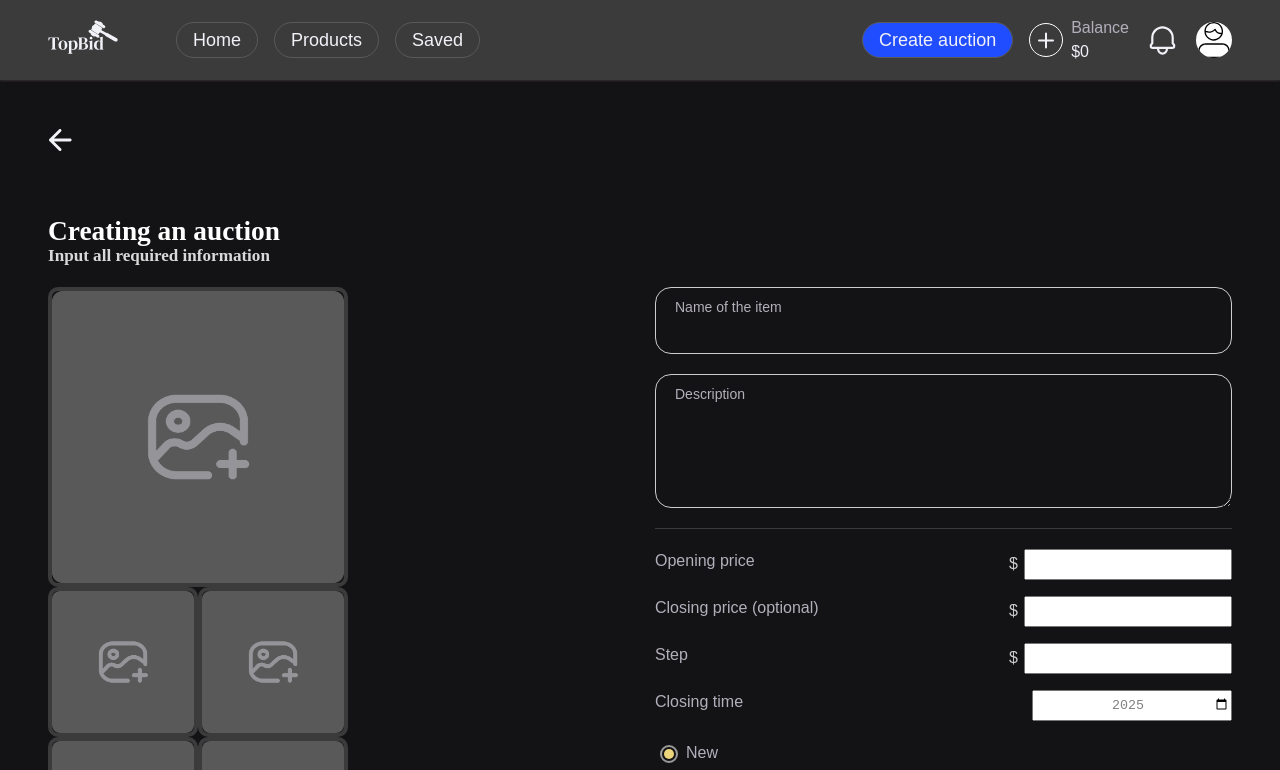
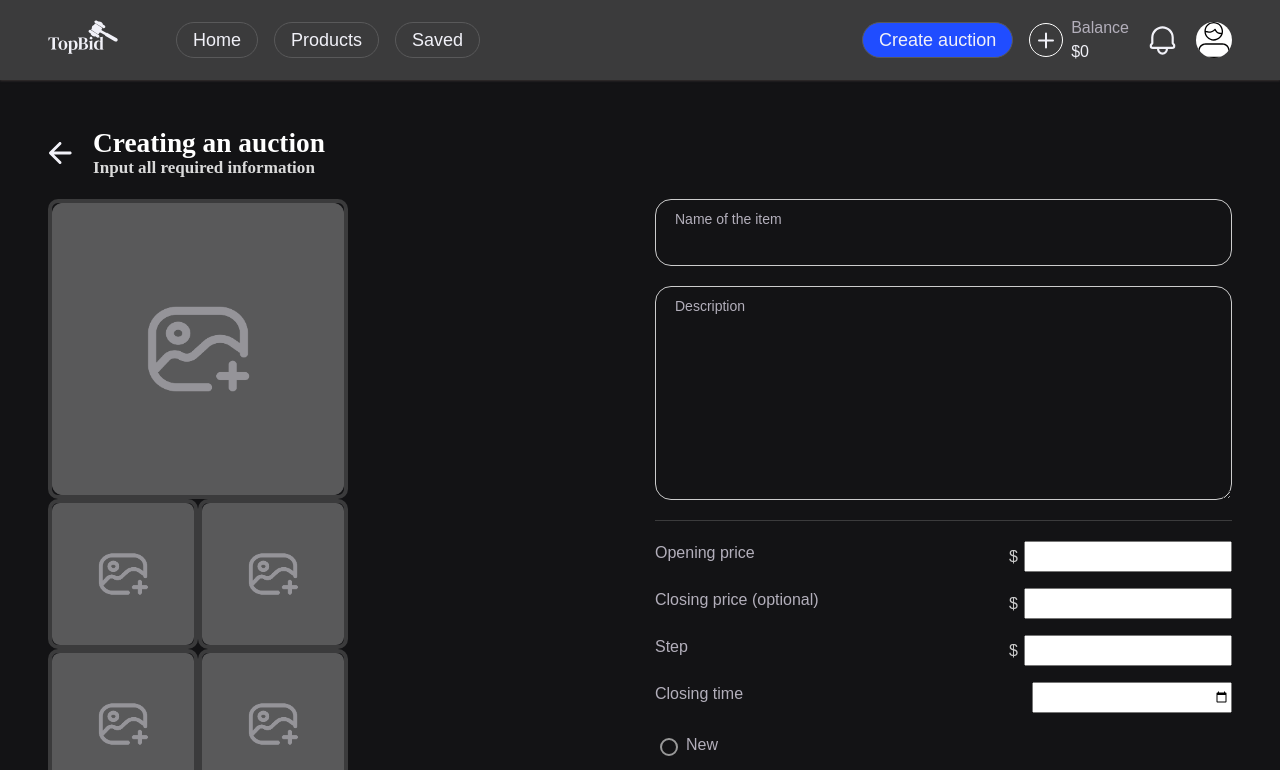
Before and after one commit to Eater228/team-project-fe, a React (Vite) app: page /#/create in a window 1280 px wide. Shown: the top 770 px of the page. Built offline with nearby package versions, Linux system fonts and the light colour scheme; a web font is replaced by a local one.

Commit message:
Fix look calendar

```diff
--- a/src/Component/CreatePage/CreatePage.module.scss
+++ b/src/Component/CreatePage/CreatePage.module.scss
@@ -17,7 +17,9 @@
   }
 
   .header {
-    margin-top: 88px;
+    display: flex;
+    align-items: center;
+    // margin-top: 88px;
     margin-bottom: 20px;
     width: 100%;
 
@@ -32,7 +34,7 @@
     }
 
     p {
-      color: #D9D9D9;
+      color: #d9d9d9;
       margin: 0;
       text-align: left;
       font-family: Lexend Exa;
@@ -44,8 +46,10 @@
   }
 
   .backButton {
-    position: absolute;
-    // padding: 21px;
+    // position: absolute;
+    display: flex;
+    align-items: center;
+    padding-right: 21px;
     left: 48px;
     cursor: pointer;
     // margin-bottom: 20px;
@@ -143,8 +147,6 @@
           }
         }
 
-
-
         .smallImages {
           // flex-wrap: wrap;
           // flex-grow: 1; /* Дозволяє займати доступний простір */
@@ -218,6 +220,7 @@
     flex: 1;
     display: flex;
     flex-direction: column;
+    margin-top: 71px;
     gap: 20px;
 
     .formGroup {
@@ -259,7 +262,7 @@
         background-color: inherit;
         padding: 32px 0 0 20px;
         resize: vertical;
-        height: 100px;
+        height: 180px;
       }
     }
 
@@ -297,6 +300,26 @@
           input {
             min-height: 25px;
             padding-left: 25px;
+          }
+
+          input[type="date"]:not(.filled)::-webkit-datetime-edit-text,
+          input[type="date"]:not(.filled)::-webkit-datetime-edit-year-field,
+          input[type="date"]:not(.filled)::-webkit-datetime-edit-month-field,
+          input[type="date"]:not(.filled)::-webkit-datetime-edit-day-field {
+            color: transparent;
+          }
+
+          /* Після вибору дати робимо все білим */
+          input[type="date"].filled::-webkit-datetime-edit-year-field,
+          input[type="date"].filled::-webkit-datetime-edit-month-field,
+          input[type="date"].filled::-webkit-datetime-edit-day-field {
+            color: white;
+          }
+
+          /* Робить так, щоб увесь input реагував на клік */
+          input[type="date"] {
+            // color: red;
+            cursor: pointer;
           }
 
           .datetime {
--- a/src/Component/CreatePage/CreatePage.tsx
+++ b/src/Component/CreatePage/CreatePage.tsx
@@ -5,6 +5,7 @@ import { useSelector } from 'react-redux';
 import { RootState } from '../../Store/Store'; // Adjust the import path as necessary
 import ArrowBackIcon from '/img/icons/ArrowBack.svg'; // Adjust the import path as necessary
 import { AuctionLotData, userService } from '../../Service/userService';
+import classNames from 'classnames';
 
 const categories = [
   "Art & Antiques",
@@ -29,8 +30,8 @@ export const CreatePage: React.FC = () => {
   const [openingPrice, setOpeningPrice] = useState('');
   const [closingPrice, setClosingPrice] = useState('');
   const [step, setStep] = useState('');
-  const [condition, setCondition] = useState('new');
-  const [category, setCategory] = useState(categories[0]);
+  const [condition, setCondition] = useState('');
+  const [category, setCategory] = useState('');
   const [showModal, setShowModal] = useState(false);
   const [errors, setErrors] = useState<{ [key: string]: boolean | string }>({});
   const [closingTime, setClosingTime] = useState('');
@@ -107,7 +108,7 @@ export const CreatePage: React.FC = () => {
         setClosingPrice("");
         setStep("");
         setCondition("new");
-        setCategory(categories[0]);
+        setCategory("");
         setImages([]);
         setErrors({});
       } else {
@@ -179,21 +180,28 @@ export const CreatePage: React.FC = () => {
 
   const maxClosingTime = new Date();
   maxClosingTime.setMonth(maxClosingTime.getMonth() + 1);
-  const maxClosingTimeString = maxClosingTime.toISOString().slice(0, 16);
-  const minClosingTimeString = new Date().toISOString().slice(0, 16);
+  const maxClosingTimeString = maxClosingTime.toISOString().split("T")[0]; // Формат YYYY-MM-DD
+  const minClosingTimeString = new Date().toISOString().split("T")[0];
+
+
+  const handleInputFocus = (event: React.FocusEvent<HTMLInputElement>) => {
+    event.target.showPicker(); // Відкриває календар при будь-якому кліку
+  };
 
   return (
     <div className={styles.createPage}>
-      <div className={styles.backButton} onClick={handleGoBack}>
-        <img src={ArrowBackIcon} alt="Back" />
-      </div>
-      <div className={styles.header}>
-        <h1>Creating an auction</h1>
-        <p>Input all required information</p>
-      </div>
       <form onSubmit={handleSubmit} className={styles.form}>
         <div className={styles.leftSection}>
           <div className={styles.stickyContainer}>
+            <div className={styles.header}>
+              <div className={styles.backButton} onClick={handleGoBack}>
+                <img src={ArrowBackIcon} alt="Back" />
+              </div>
+              <div>
+                <h1>Creating an auction</h1>
+                <p>Input all required information</p>
+              </div>
+            </div>
             <div className={styles.imageUpload}>
               <div className={styles.imageBlock}>
                 <div className={styles.mainImage} onClick={!images[0] ? openFilePicker : undefined}>
@@ -258,6 +266,7 @@ export const CreatePage: React.FC = () => {
               value={description}
               onChange={(e) => setDescription(e.target.value)}
               onBlur={handleDescriptionBlur}
+              maxLength={500}
             />
             <label className={styles.inputLabel} htmlFor="description">Description</label>
             {errors.description && <span className={styles.errorText}>{errors.description}</span>}
@@ -304,13 +313,14 @@ export const CreatePage: React.FC = () => {
               <label htmlFor="closingTime">Closing time</label>
               <div className={styles.inputWrapper}>
                 <input
-                  type="datetime-local"
+                  type="date"
                   id="closingTime"
                   value={closingTime}
                   onChange={handleClosingTimeChange}
+                  onFocus={handleInputFocus}
                   min={minClosingTimeString}
                   max={maxClosingTimeString}
-                  className={styles.datetime}
+                  className={classNames(styles.datetime, { [styles.filled]: closingTime })}
                 />
               </div>
             </div>
```
